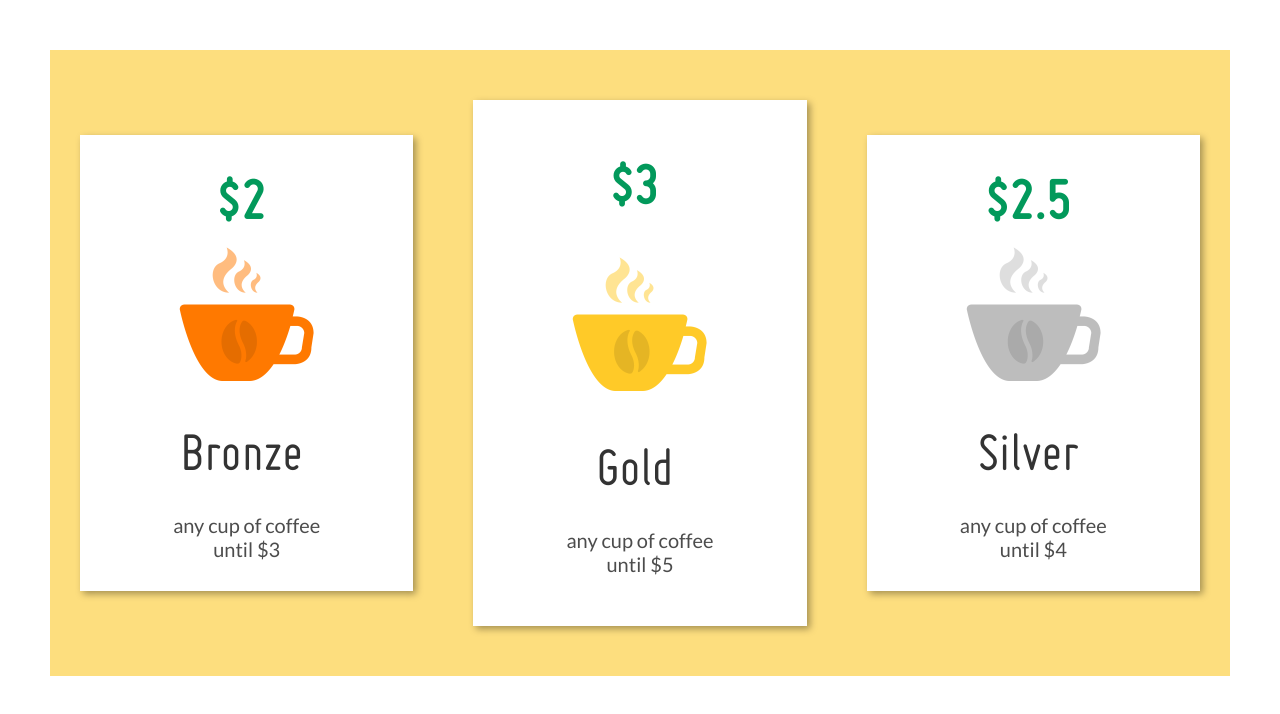
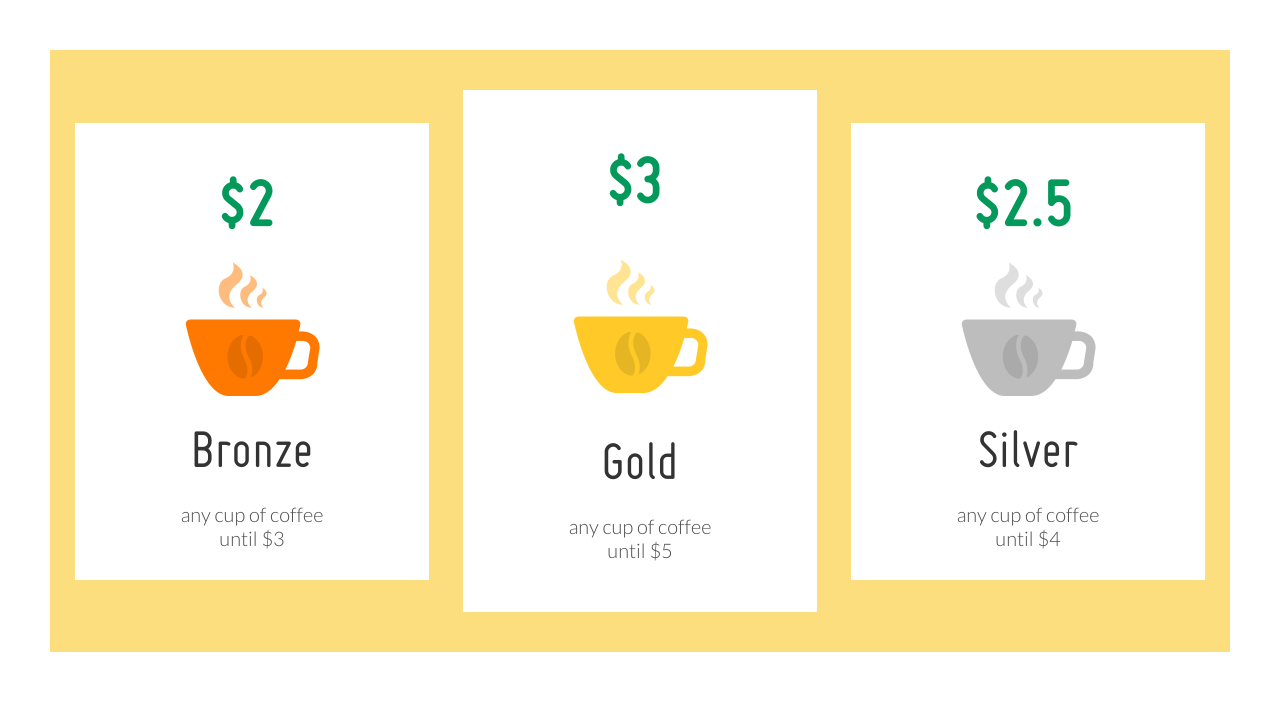
Before and after one commit to Vladarc/Lesson-9, a plain HTML site: page index.html in a window 1280 px wide. Drawn offline with Linux system fonts and the light colour scheme.

Commit message:
re-writte

```diff
--- a/css/style.css
+++ b/css/style.css
@@ -1,8 +1,6 @@
 *{
 box-sizing: border-box;
 }
-
-
 @font-face {
 font-family: 'misoregular';
 src: url('../fonts/miso-webfont.woff2') format('woff2'),
@@ -18,95 +16,94 @@ src: url('../fonts/miso-bold-webfont.woff2') format('woff2'),
 url('../fonts/miso-bold-webfont.woff') format('woff');
 font-weight: 600;
 font-style: normal;
-
 }
-
-
-
-
-
-
 html{
 font-size: 10px;
-
 }
-
 body{
+padding: 50px;
 margin: 0;
-padding: 50px;
 font-size: 2rem;
 }
 h2{
-margin: 0 0 30px;
-padding-right: 10px;
-font-family: 'misoregular',sans-serif;
+margin: 0 auto;
+padding: 0 0 25px 0;
+font-size: 5.6rem;
+line-height: 1;
+color: #333333;
+font-family: 'misoregular';
 font-weight: normal;
-font-size: 5.6rem;
+transition: color .3s ease-in;
 
 }
-a{
-text-decoration: none;
-color: #333333;
+h2+span{
+color:black ;
+padding: 0 5px;
+text-align: center;
+font-size: 2rem;
+font-family: 'Lato', sans-serif;
+font-weight: 300;
+color: rgba(0, 0, 0, 0.7);
+
 }
-.container{
+.container {
 max-width: 1200px;
 margin: 0 auto;
+background-color: #fdde7e;
 }
-.row{
+
+.wrraper {
 display: flex;
 justify-content: space-between;
 align-items: center;
-background-color: #fdde7e;
+padding: 40px 25px;
 }
-.col{
-width: 365px;
-margin: 50px 30px;
+a{
+display: block;
+width: 100%;
+height: 100%;
+text-decoration: none;
+}
+.card img {
+max-width: 100%;
+}
+.card {
+background-color: #fff;
+flex: 0 1 calc(30% + 15px);
+}
+.items__wrraper{
 display: flex;
 flex-direction: column;
-text-align: center;
-background-color: #fff;
-box-shadow: 3px 3px 7px 0px rgba(0, 0, 0, .35);
+align-items: center;
+padding: 40px 10px 30px;
 }
-.price{
-font-family: 'misobold',sans-serif;
-padding-right: 10px;
-font-weight: 600;
-font-size: 6rem;
-color: #02995b;
-}
-.price::before{
+.card__price span::before{
 content: "$";
 }
-.col__img--small{
-padding: 15px 0 35px ;
-}
-.col__img--height{
-padding: 40px ;
-}
-.col__description{
-font-family: 'Lato', sans-serif;
-font-weight: 400;
-color: rgba(0, 0, 0, 0.7);
-font-size: 2rem;
-}
-.col--wide{
+.card--height{
 padding: 50px 10px;
 }
-.col--small{
-padding: 30px 10px;
+.smaller__card-img-padding img{
+padding: 20px 0 25px;
 }
-.a--bronze:hover{
+
+.bigger__card-img-padding img{
+padding: 40px 0;
+}
+
+.card__price {
+font-family: 'misobold',sans-serif;
+font-weight: 600;
+font-size: 7rem;
+color: #02995b;
+padding: 0 20px 0 10px;
+}
+.title--bronze:hover{
 color: #ff7900;
 }
-.a--gold:hover{
-    color: #ffca28;
+.title--gold:hover{
+color: #ffca28;
 }
-.a--silver:hover{
-    color: #bdbdbd;
+.title--silver:hover{
+color: #bdbdbd;
 }
-a:hover,
-a:active,
-a:focus{
-    transition: color .3s ease-in;
-    cursor: pointer;
-}
--- a/index.html
+++ b/index.html
@@ -4,90 +4,85 @@
 <head>
     <meta charset="UTF-8">
     <meta name="viewport" content="width=device-width, initial-scale=1.0">
+    <link href="https://fonts.googleapis.com/css?family=Lato:300,400&display=swap" rel="stylesheet">
     <link rel="shortcut icon" href="favicon.ico" type="image/x-icon">
-    <link href="https://fonts.googleapis.com/css?family=Lato:300,400&display=swap" rel="stylesheet">
     <link rel="stylesheet" href="./css/style.css">
-    <title>Coffe</title>
+    <title>Cards</title>
 </head>
 
 <body>
     <div class="container">
+        <main>
+            <div class="wrraper">
 
-        <main>
-            <div class="row">
-                <div class="col col--small">
-                    <div class="col__title">
-                        <span class="price">2</span>
-                    </div>
+                <div class="card ">
 
-                    <div class="col__img--small">
-                       <a href="#">
-                           <img src="./img/cup-bronze.png" alt="bronze-cup">
-                        </a>
-                    </div>
+                    <a href="#">
+                        <div class="items__wrraper smaller__card-img-padding img">
+                            <div class="card__price">
+                                <span>2</span>
+                            </div>
+                            <img src="./img/cup-bronze.png" alt="Bronze&Cup">
+                            <h2 class="title--bronze">Bronze</h2>
 
-                    <div class="col__description">
-                        <h2>
-                           <a href="#" class="a--bronze"> Bronze</a>
-                        </h2>
-                        <span>any cup of coffee<br>
-                            until $3</span>
-                    </div>
+                            <span>
+                                any cup of coffee<br>
+                                until $3
+                            </span>
+                        </div>
+                    </a>
+
                 </div>
 
-                <div class="col col--wide">
 
-                    <div class="col__title">
-                        <span class="price">3</span>
-                    </div>
+                <div class="card ">
 
-                    <div class="col__img--height">
-                       <a href="#">
-                           <img src="./img/cup-gold.png" alt="gold-cup">
-                        </a>
-                    </div>
+                    <a href="#">
+                        <div class="items__wrraper bigger__card-img-padding img card--height">
+                            <div class="card__price">
+                                <span>3</span>
+                            </div>
+                            <img src="./img/cup-gold.png" alt="Gold&Cup">
+                            <h2 class="title--gold">Gold</h2>
 
-                    <div class="col__description">
-                        <h2>
-                           <a href="#" class="a--gold"> Gold</a>
-                        </h2>
-                        <span> any cup of coffee<br>
-                            until $5</span>
-                    </div>
+                            <span>
+                                any cup of coffee<br>
+                                until $5
+                            </span>
+                        </div>
+                    </a>
+
+
                 </div>
 
-                <div class="col col--small">
-                    <div class="col__title">
-                        <span class="price">2.5</span>
-                    </div>
 
-                    <div class="col__img--small">
-                       <a href="#">
-                           <img src="./img/cup-silver.png" alt="silver-cup">
-                        </a>
-                    </div>
+                <div class="card">
 
-                    <div class="col__description">
-                        <h2>
-                           <a href="#" class="a--silver"> Silver</a>
-                        </h2>
-                        <span> any cup of coffee<br>
-                            until $4</span>
-                    </div>
+                    <a href="#">
+
+                        <div class="items__wrraper smaller__card-img-padding img">
+                            <div class="card__price">
+                                <span>2.5</span>
+                            </div>
+                            <img src="./img/cup-silver.png" alt="Silver&Cup">
+                            <h2 class="title--silver">Silver</h2>
+
+                            <span>
+                                any cup of coffee<br>
+                                until $4
+                            </span>
+
+                        </div>
+                    </a>
                 </div>
-
-            </div>
-        </main>
-    </div>
 
 
 
 
 
-
-
-
-
+            </div>
+        </main>
+    </div>
 </body>
 
 </html>
```
